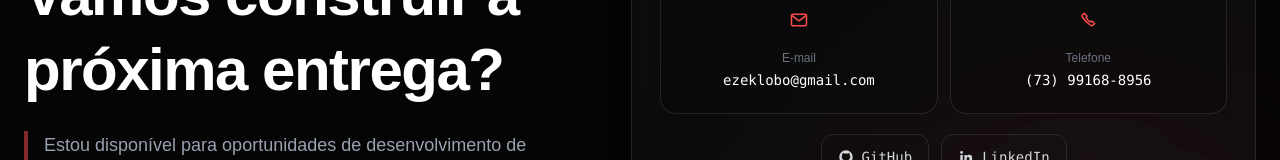
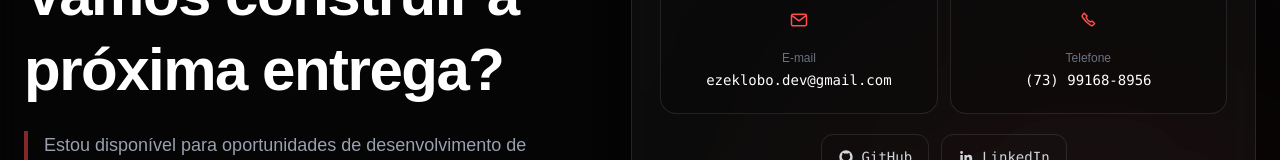
Before and after one commit to EzekLobo/ezequiel-lobo-portfolio, a Next.js app: page / in a window 1280 px wide. Shown: the part 2078-2238 px from the top of the page. Built offline with nearby package versions, Linux system fonts and the light colour scheme.

Commit message:
chore: atualiza email de contato

```diff
--- a/content/portfolio.ts
+++ b/content/portfolio.ts
@@ -9,7 +9,7 @@ export const profile = {
     "Atuo no desenvolvimento de sistemas, transformando ideias, necessidades e problemas do dia a dia em soluções de software, partindo da compreensão das demandas para organizar regras de negócio e desenvolver aplicações que apoiem pessoas e processos.",
   phone: "(73) 99168-8956",
   location: "Ilhéus, BA",
-  email: "ezeklobo@gmail.com",
+  email: "ezeklobo.dev@gmail.com",
   github: "https://github.com/EzekLobo",
   linkedin: "https://www.linkedin.com/in/ezequiel-lobo-a1336b326/",
 };
```
